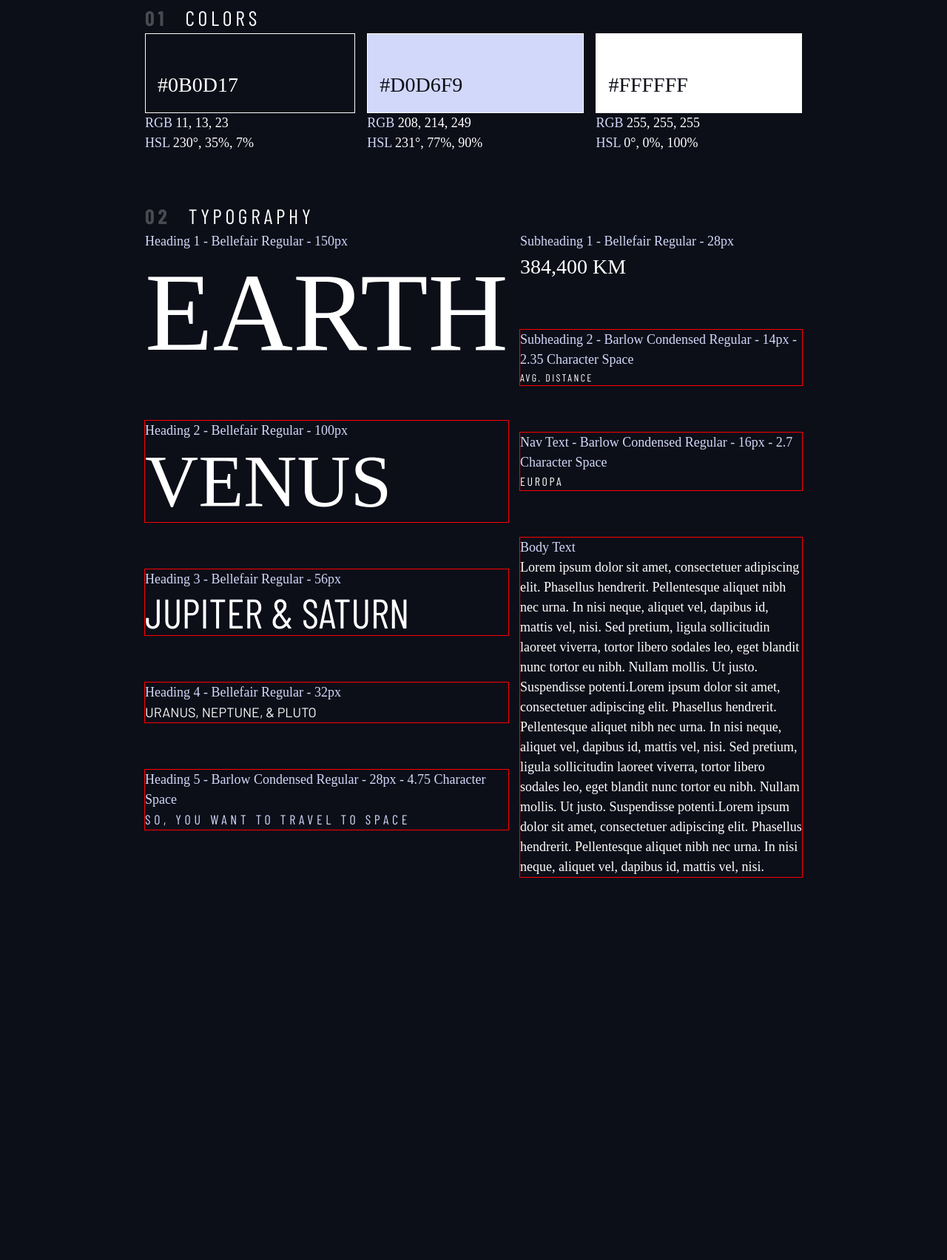
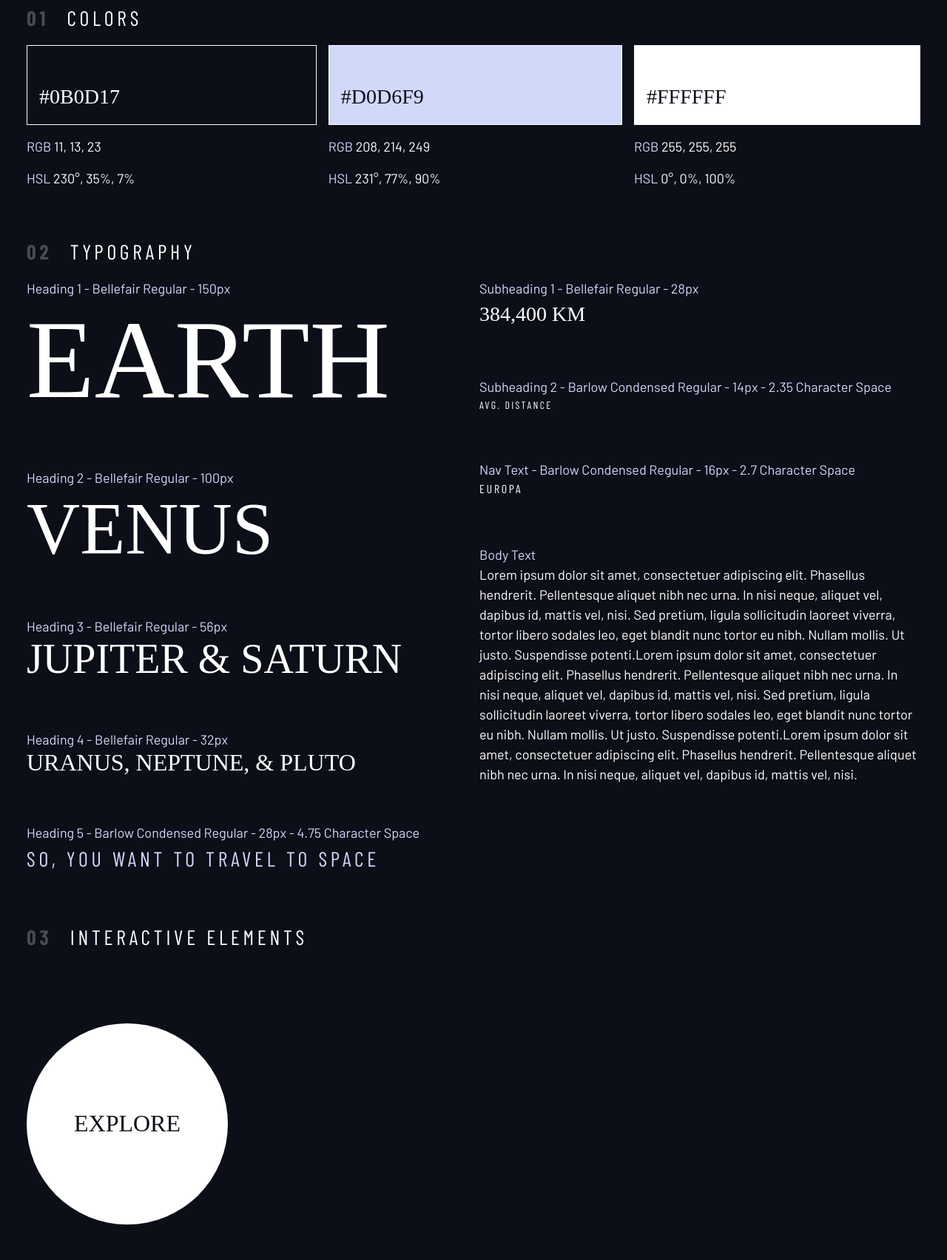
Before and after one commit to Fatima-hub333/Space_Tourism_Website, a plain HTML site: page design-system.html in a window 1280 px wide. Shown: the part 115-1819 px from the top of the page at 74% size. Before the commit the page ends 1365 px from the top, so only its background shows below. Drawn offline with nearby package versions, Linux system fonts and the light colour scheme; a script that the page names is missing; a web font is replaced by a local one.

Commit message:
The Explore button

```diff
--- a/design-system.html
+++ b/design-system.html
@@ -16,23 +16,23 @@
     </head>
     <body>
 
-        <div class="container">
+        <div class="container flow">
             <h1 class="uppercase">Design system</h1>
 
-            <section id="colors" style="margin: 4rem 0">
+            <section class="flow" id="colors" style="margin: 4rem 0">
                 <h2 class="numbered-title"><span>01</span> colors</h2>
                 <div class="flex">
-                    <div style="flex-grow: 1;">
+                    <div class="flow" style="flex-grow: 1;">
                         <div class="bg-dark text-white ff-serif fs-500" style="padding: 3rem 1rem 1rem; border: 1px solid white">#0B0D17</div>
                         <p><span class="text-accent">RGB</span> 11, 13, 23</p>
                         <p><span class="text-accent">HSL</span> 230°, 35%, 7%</p>
                     </div>
-                    <div style="flex-grow: 1;">
+                    <div class="flow" style="flex-grow: 1;">
                         <div class="bg-accent text-dark ff-serif fs-500" style="padding: 3rem 1rem 1rem; border: 1px solid white">#D0D6F9</div>
                         <p><span class="text-accent">RGB</span> 208, 214, 249</p>
                         <p><span class="text-accent">HSL</span> 231°, 77%, 90%</p>
                     </div>
-                    <div style="flex-grow: 1;">
+                    <div class="flow" style="flex-grow: 1;">
                         <div class="bg-white text-dark ff-serif fs-500" style="padding: 3rem 1rem 1rem; border: 1px solid white;">#FFFFFF</div>
                         <p><span class="text-accent">RGB</span> 255, 255, 255</p>
                         <p><span class="text-accent">HSL</span> 0°, 0%, 100%</p>
@@ -40,7 +40,7 @@
                 </div>
             </section>
 
-            <section id="typography"  style="margin: 4rem 0">
+            <section class="flow" id="typography"  style="margin: 4rem 0">
                 <h2 class="numbered-title"><span>02 </span>Typography</h2>
                 <div class="flex">
                     <div class="flow" style="flex-basis: 100%; --flow-space: 4rem;">
@@ -54,15 +54,15 @@
                         </div>
                         <div>
                             <p class="text-accent">Heading 3 - Bellefair Regular - 56px</p>
-                            <p class="fs-700 ff-sans-cond uppercase">Jupiter & Saturn</p>
+                            <p class="fs-700 ff-serif uppercase">Jupiter & Saturn</p>
                         </div>
                         <div>
                             <p class="text-accent">Heading 4 - Bellefair Regular - 32px</p>
-                            <p class="fs-400 ff-sans-normal uppercase">Uranus, Neptune, & Pluto</p>
+                            <p class="fs-600 ff-serif uppercase">Uranus, Neptune, & Pluto</p>
                         </div>
                         <div>
                             <p class="text-accent">Heading 5 - Barlow Condensed Regular - 28px - 4.75 Character Space</p>
-                            <p class=" text-accent fs-400 ff-sans-cond uppercase letter-spacing-1">So, you want to travel to space</p>
+                            <p class="text-accent fs-500 ff-sans-cond uppercase letter-spacing-1">So, you want to travel to space</p>
                         </div>
 
                     </div>
@@ -88,6 +88,31 @@
                 </div>
             </section>
 
+            <section class="flow" id="interactive-elements">
+                <h2 class="numbered-title"><span>03</span> Interactive elements</h2>
+
+                <!-- navigation -->
+                <div></div>
+
+                <div class="flex">
+                    <div style="margin-top: 5rem">
+                        <!-- explore button -->
+                        <a href="#" class="large-button uppercase ff-serif fs-600 text-dark bg-white">Explore</a>
+                    </div>
+
+                    <div style="margin-bottom: 50vh">
+                        <!-- Tabs -->
+
+
+                        <!-- Dots -->
+
+
+                        <!-- Numbers -->
+                    </div>
+                </div>
+
+            </section>
+
 
         </div>
 
--- a/index.css
+++ b/index.css
@@ -1,6 +1,7 @@
-/* --------------------- */
-/* Custom Properties   */
-/* --------------------- */
+/* ------------------- */
+/* Custom properties   */
+/* ------------------- */
+
 :root {
     /* colors */
     --clr-dark: 230 35% 7%;
@@ -23,9 +24,12 @@
     --ff-sans-normal: "Barlow", sans-serif;
 }
 
-/* --------------------- */
-/* Reset                 */
-/* --------------------- */
+
+/* ------------------- */
+/* Reset               */
+/* ------------------- */
+
+/* https://piccalil.li/blog/a-modern-css-reset/ */
 
 /* Box sizing */
 *,
@@ -34,8 +38,7 @@
     box-sizing: border-box;
 }
 
-/* Reset Margins */
-
+/* Reset margins */
 body,
 h1,
 h2,
@@ -60,7 +63,7 @@ p {
 
 /* set up the body */
 body {
-  font-family: var (--ff-sans-normal);
+    font-family: var(--ff-sans-normal);
     font-size: var(--fs-400);
     color: hsl( var(--clr-white) );
     background-color: hsl( var(--clr-dark) );
@@ -70,7 +73,7 @@ body {
 
 /* make images easier to work with */
 img,
-picture {
+picutre {
     max-width: 100%;
     display: block;
 }
@@ -95,9 +98,10 @@ select {
   }
 }
 
-/* --------------------- */
-/* Utility Classes       */
-/* --------------------- */
+
+/* ------------------- */
+/* Utility classes     */
+/* ------------------- */
 
 /* general */
 
@@ -111,18 +115,16 @@ select {
     gap: var(--gap, 1rem);
 }
 
-.flow > * + *{
+.flow > *:where(:not(:first-child)) {
     margin-top: var(--flow-space, 1rem);
-  outline: 1px solid red;
 }
 
 .container {
     padding-inline: 2em;
     margin-inline: auto;
-  max-width: 60rem;
+    max-width: 80rem;
 }
 
-/* sr means screen reader only */
 .sr-only {
   position: absolute;
   width: 1px;
@@ -131,63 +133,40 @@ select {
   margin: -1px;
   overflow: hidden;
   clip: rect(0, 0, 0, 0);
-  white-space: nowrap;
+  white-space: nowrap; /* added line */
   border: 0;
 }
 
-.box {
-  background-color: lightblue;
-  padding: 3rem;
-}
+/* colors */
 
-/* colors */
-.bg-dark {
-  background-color: hsl(var(--clr-dark));
-}
+.bg-dark { background-color: hsl( var(--clr-dark) );}
+.bg-accent { background-color: hsl( var(--clr-light) );}
+.bg-white { background-color: hsl( var(--clr-white) );}
 
-.bg-accent {
-  background-color: hsl(var(--clr-light));
-}
+.text-dark { color: hsl( var(--clr-dark) );}
+.text-accent { color: hsl( var(--clr-light) );}
+.text-white { color: hsl( var(--clr-white) );}
 
-.bg-white {
-  background-color: hsl(var(--clr-white));
-}
+/* typography */
 
-.text-dark {
-  color: hsl(var(--clr-dark));
-}
+.ff-serif { font-family: var(--ff-serif); }
+.ff-sans-cond { font-family: var(--ff-sans-cond); }
+.ff-sans-normal { font-family: var(--ff-sans-normal); }
 
-.text-accent {
-  color: hsl(var(--clr-light));
-}
-
-.text-white {
-  color: hsl(var(--clr-white));
-}
-
-.example {
-  background-color: hsl(var(--clr-light) / .2);
-}
-
-/* Typography */
-.ff-serif { font-family: var(--ff-serif);}
-.ff-sans-cond { font-family: var(--ff-sans-cond);}
-.ff-sans-normal { font-family: var(--ff-sans-normal);}
-
-.letter-spacing-1 {letter-spacing: 4.75px;}
-.letter-spacing-2 {letter-spacing: 2.7px;}
-.letter-spacing-3 {letter-spacing: 2.35px;}
+.letter-spacing-1 { letter-spacing: 4.75px; }
+.letter-spacing-2 { letter-spacing: 2.7px; }
+.letter-spacing-3 { letter-spacing: 2.35px; }
 
 .uppercase { text-transform: uppercase; }
 
-.fs-900 { font-size: var(--fs-900);}
-.fs-800 { font-size: var(--fs-800);}
-.fs-700 { font-size: var(--fs-700);}
-.fs-600 { font-size: var(--fs-600);}
-.fs-500 { font-size: var(--fs-500);}
-.fs-400 { font-size: var(--fs-400);}
-.fs-300 { font-size: var(--fs-300);}
-.fs-200 { font-size: var(--fs-200);}
+.fs-900 { font-size: var(--fs-900); }
+.fs-800 { font-size: var(--fs-800); }
+.fs-700 { font-size: var(--fs-700); }
+.fs-600 { font-size: var(--fs-600); }
+.fs-500 { font-size: var(--fs-500); }
+.fs-400 { font-size: var(--fs-400); }
+.fs-300 { font-size: var(--fs-300); }
+.fs-200 { font-size: var(--fs-200); }
 
 .fs-900,
 .fs-800,
@@ -206,5 +185,39 @@ select {
 .numbered-title span {
     margin-right: .5em;
     font-weight: 700;
-  color: hsl(var(--clr-white) / .25);
+    color: hsl( var(--clr-white) / .25);
 }
+
+
+/* ------------------- */
+/* Compontents         */
+/* ------------------- */
+
+.large-button {
+    position: relative;
+    display: grid;
+    z-index: 1;
+    place-items: center;
+    padding: 0 2em;
+    border-radius: 50%;
+    aspect-ratio: 1;
+    text-decoration: none;
+}
+
+.large-button::after {
+    content: '';
+    position: absolute;
+    z-index: -1;
+    background: hsl( var(--clr-white) / .15);
+    width: 100%;
+    height: 100%;
+    border-radius: 50%;
+    opacity: 0;
+    transition: opacity 500ms linear, transform 500ms ease-in-out;
+}
+
+.large-button:hover::after,
+.large-button:focus::after {
+  opacity: 1;
+  transform: scale(1.5);
+}
```
Lines whose indentation alone changed are shown as unchanged.
